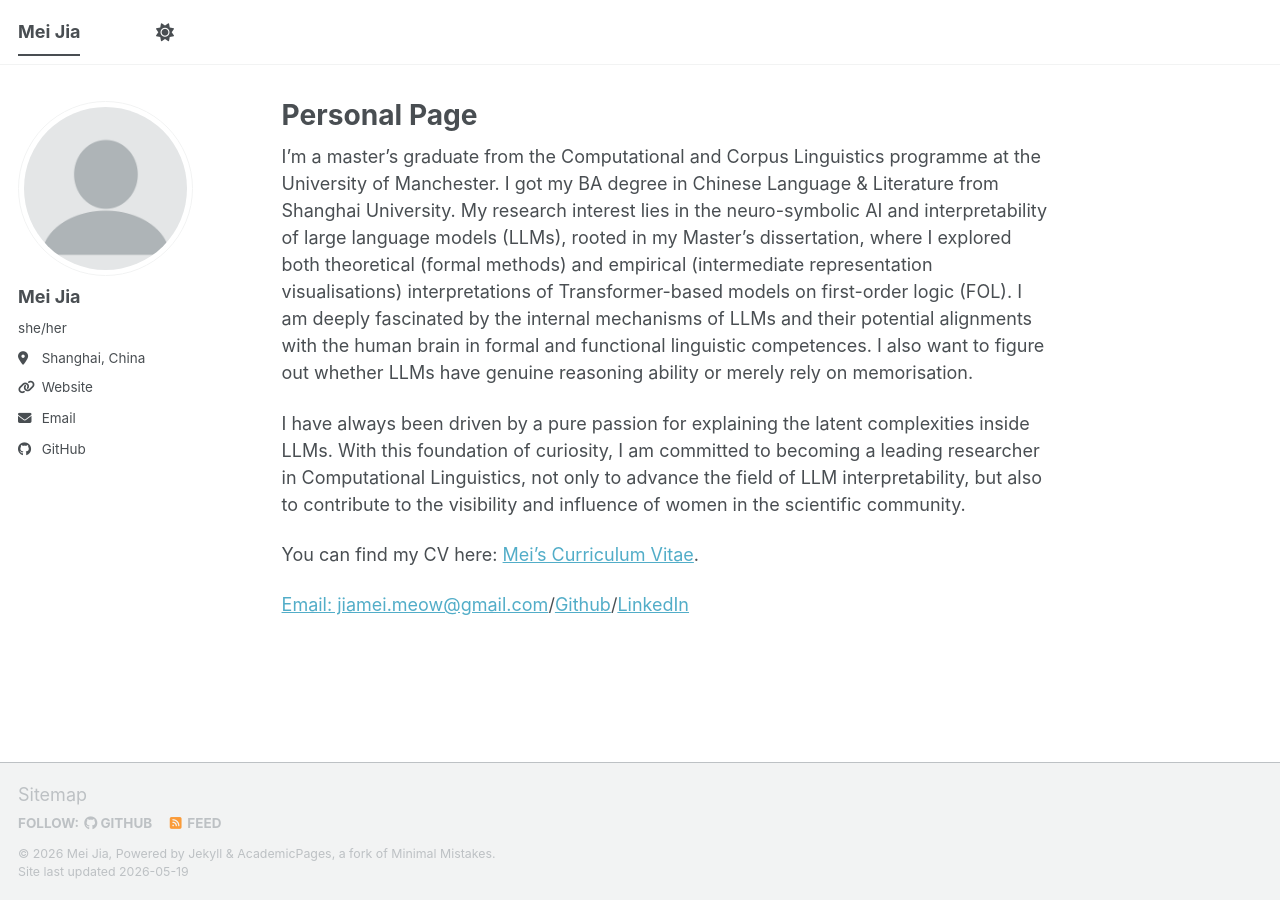
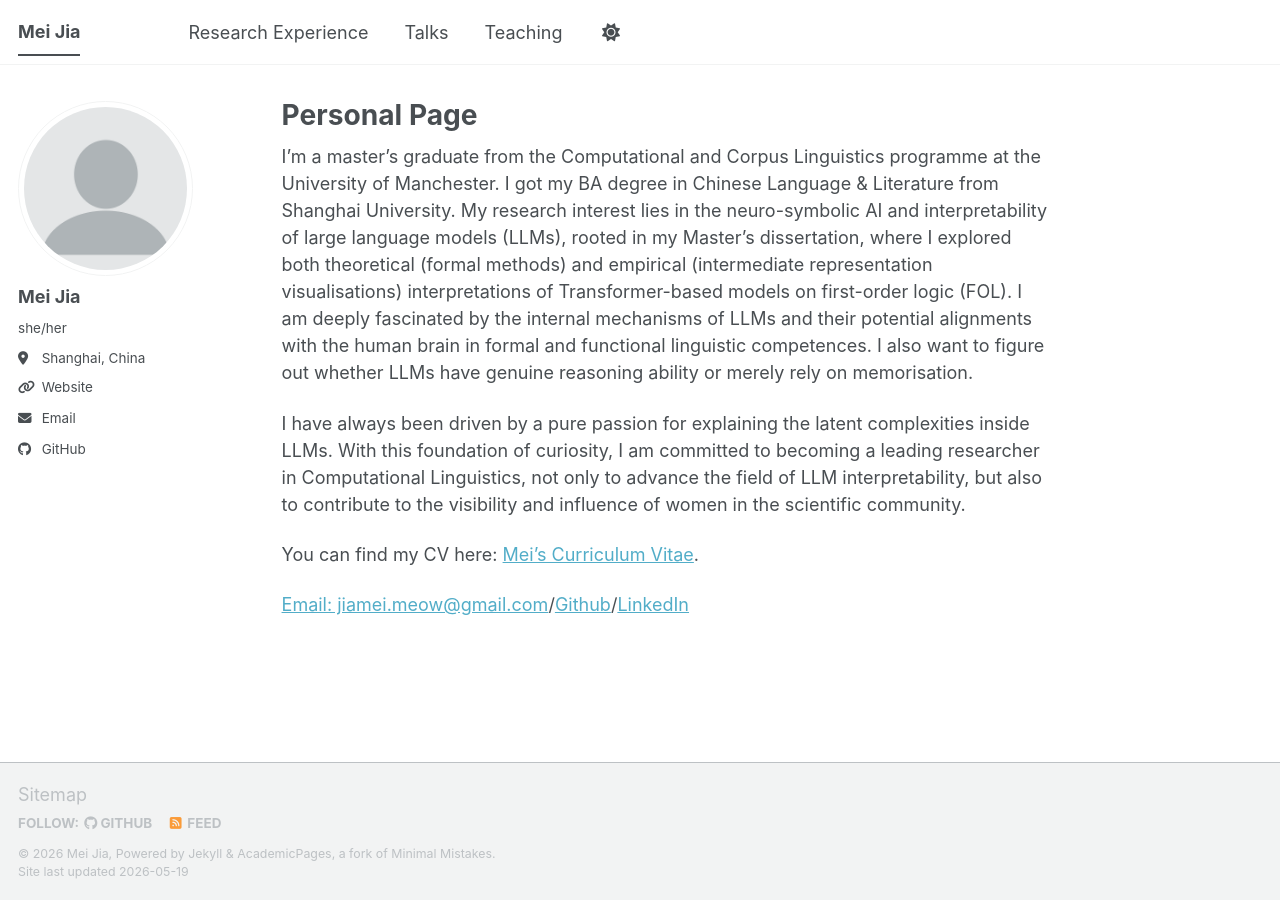
Before and after one commit to Mifuxuanan/MeiJia, a Jekyll site: the page built from _pages/about.md, in a window 1280 px wide. Built offline with Jekyll 4.4.1, drawn with Linux system fonts in a browser that asks for light colours; a script bundle is joined from its source files by our own code; library files that are not in the unit come from our copies; some of the changed lines change nothing that is shown.

Commit message:
Update navigation.yml

```diff
--- a/_data/navigation.yml
+++ b/_data/navigation.yml
@@ -8,20 +8,19 @@
 #      Markdown formatted page while the second is generated using JSON.
 
 main:
-  # - paper: "Papers"
-  #   url: /papers/
+  - paper: "Papers"
+    url: /papers/
 
   # - title: "Publications"
   #   url: /publications/
+  - title: "Research Experience"
+    url: /Research/
 
-  # - title: "Talks"
-  #   url: /talks/
+  - title: "Talks"
+    url: /talks/
 
-  # - title: "Teaching"
-  #   url: /teaching/
-
-  # - title: "Portfolio"
-  #   url: /portfolio/
+  - title: "Teaching"
+    url: /teaching/
 
   # - title: "Blog Posts"
   #   url: /year-archive/
```
